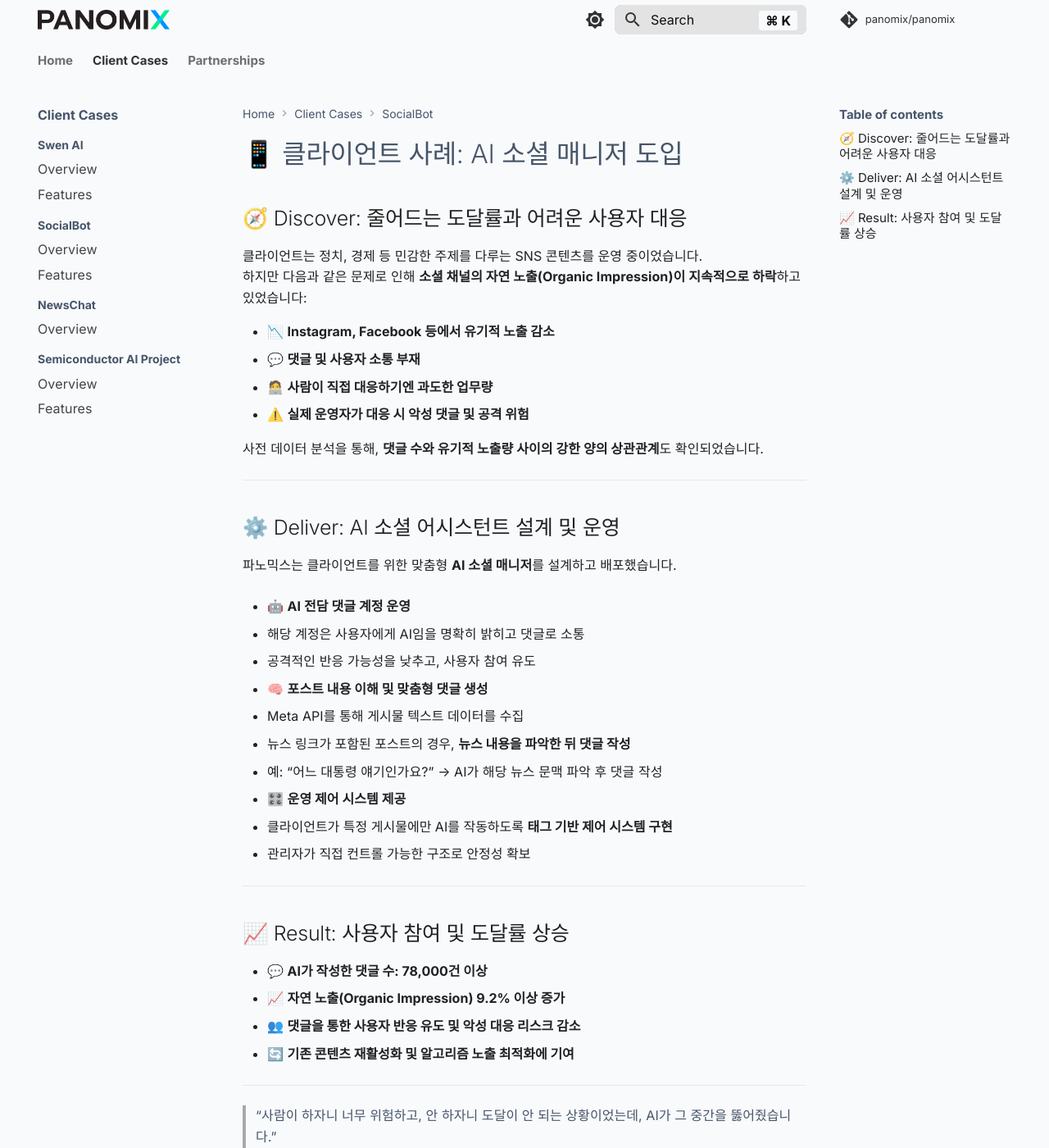
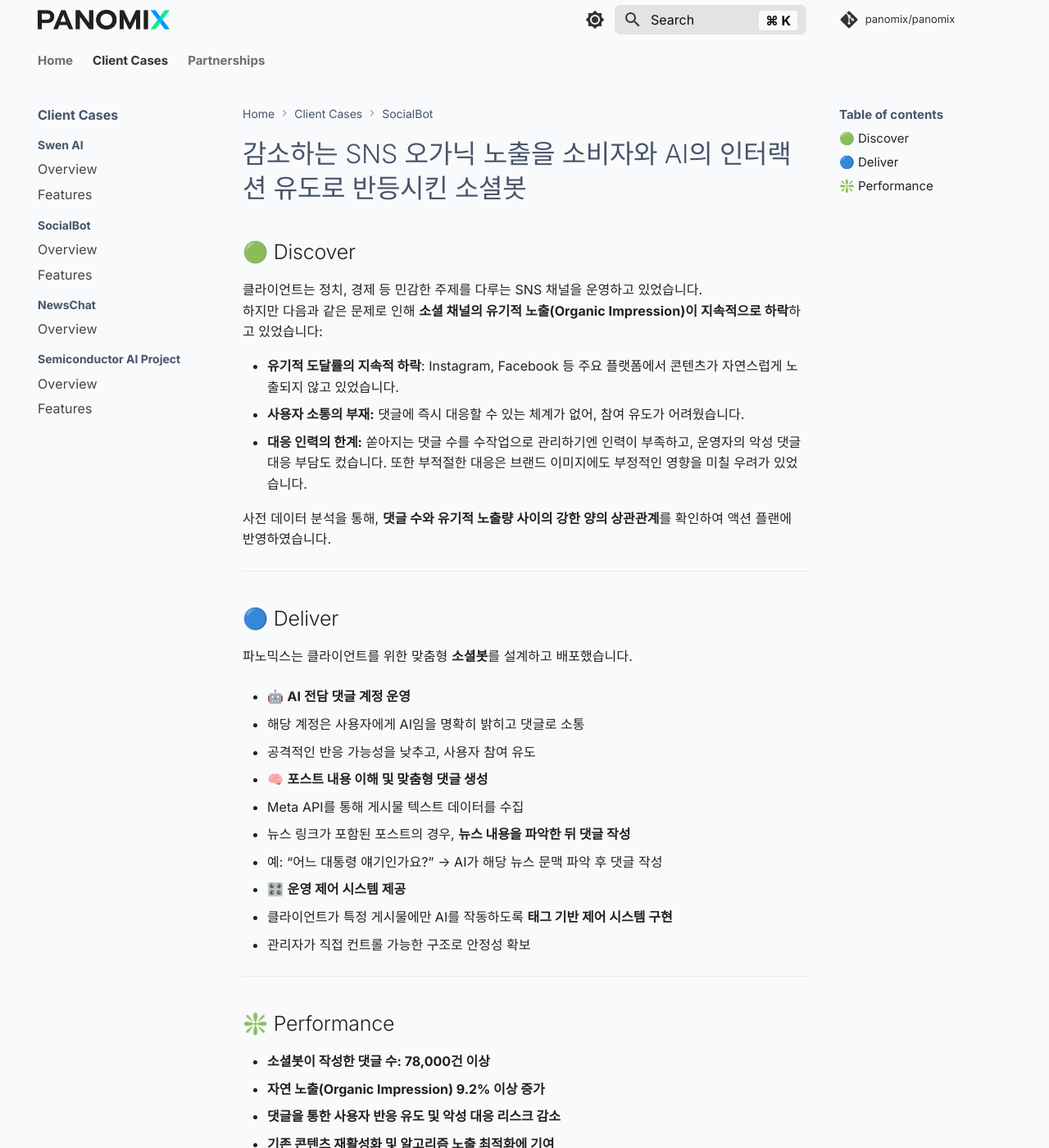
Before and after one commit to panomix/panomix, an MkDocs documentation site: the page built from docs/clients/socialbot/socialbot.md, in a window 1280 px wide and 1400 px high. Shown: the whole window at 82% size. Built offline with MkDocs 1.6.1 and Material for MkDocs 9.7.7, drawn with Linux system fonts in a browser that asks for light colours; comment, search, counter and statistics services are not loaded.

Commit message:
Update socialbot.md

```diff
--- a/docs/clients/socialbot/socialbot.md
+++ b/docs/clients/socialbot/socialbot.md
@@ -1,22 +1,24 @@
-# 📱 클라이언트 사례: AI 소셜 매니저 도입
+# 감소하는 SNS 오가닉 노출을 소비자와 AI의 인터랙션 유도로 반등시킨 소셜봇
 
-## 🧭 Discover: 줄어드는 도달률과 어려운 사용자 대응
+## 🟢 Discover
 
-클라이언트는 정치, 경제 등 민감한 주제를 다루는 SNS 콘텐츠를 운영 중이었습니다.
-하지만 다음과 같은 문제로 인해 **소셜 채널의 자연 노출(Organic Impression)이 지속적으로 하락**하고 있었습니다:
+클라이언트는 정치, 경제 등 민감한 주제를 다루는 SNS 채널을 운영하고 있었습니다.
+하지만 다음과 같은 문제로 인해 **소셜 채널의 유기적 노출(Organic Impression)이 지속적으로 하락**하고 있었습니다:
 
-- 📉 **Instagram, Facebook 등에서 유기적 노출 감소**
-- 💬 **댓글 및 사용자 소통 부재**
-- 🧑‍💻 **사람이 직접 대응하기엔 과도한 업무량**
-- ⚠️ **실제 운영자가 대응 시 악성 댓글 및 공격 위험**
+- **유기적 도달률의 지속적 하락**:
+  Instagram, Facebook 등 주요 플랫폼에서 콘텐츠가 자연스럽게 노출되지 않고 있었습니다.
+- **사용자 소통의 부재:**
+  댓글에 즉시 대응할 수 있는 체계가 없어, 참여 유도가 어려웠습니다.
+- **대응 인력의 한계:**
+  쏟아지는 댓글 수를 수작업으로 관리하기엔 인력이 부족하고, 운영자의 악성 댓글 대응 부담도 컸습니다. 또한 부적절한 대응은 브랜드 이미지에도 부정적인 영향을 미칠 우려가 있었습니다.
 
-사전 데이터 분석을 통해, **댓글 수와 유기적 노출량 사이의 강한 양의 상관관계**도 확인되었습니다.
+사전 데이터 분석을 통해, **댓글 수와 유기적 노출량 사이의 강한 양의 상관관계**를 확인하여 액션 플랜에 반영하였습니다.
 
 ---
 
-## ⚙️ Deliver: AI 소셜 어시스턴트 설계 및 운영
+## 🔵 Deliver
 
-파노믹스는 클라이언트를 위한 맞춤형 **AI 소셜 매니저**를 설계하고 배포했습니다.
+파노믹스는 클라이언트를 위한 맞춤형 **소셜봇**를 설계하고 배포했습니다.
 
 - 🤖 **AI 전담 댓글 계정 운영**
 
@@ -35,17 +37,14 @@
 
 ---
 
-## 📈 Result: 사용자 참여 및 도달률 상승
+## ❇️ Performance
 
-- 💬 **AI가 작성한 댓글 수: 78,000건 이상**
-- 📈 **자연 노출(Organic Impression) 9.2% 이상 증가**
-- 👥 **댓글을 통한 사용자 반응 유도 및 악성 대응 리스크 감소**
-- 🔄 **기존 콘텐츠 재활성화 및 알고리즘 노출 최적화에 기여**
+- **소셜봇이 작성한 댓글 수: 78,000건 이상**
+- **자연 노출(Organic Impression) 9.2% 이상 증가**
+- **댓글을 통한 사용자 반응 유도 및 악성 대응 리스크 감소**
+- **기존 콘텐츠 재활성화 및 알고리즘 노출 최적화에 기여**
 
 ---
-
-> “사람이 하자니 너무 위험하고, 안 하자니 도달이 안 되는 상황이었는데, AI가 그 중간을 뚫어줬습니다.”
-> — 클라이언트 마케팅 리더
 
 <div class="left">
       <iframe style="width: 100%; aspect-ratio: 16 / 9" src="https://www.youtube.com/embed/T5rBtcD8A_Q?si=4gY7EtuXHBh9j0um" title="YouTube video player" frameborder="0" allow="accelerometer; autoplay; clipboard-write; encrypted-media; gyroscope; picture-in-picture; web-share" referrerpolicy="strict-origin-when-cross-origin" allowfullscreen></iframe>
```
